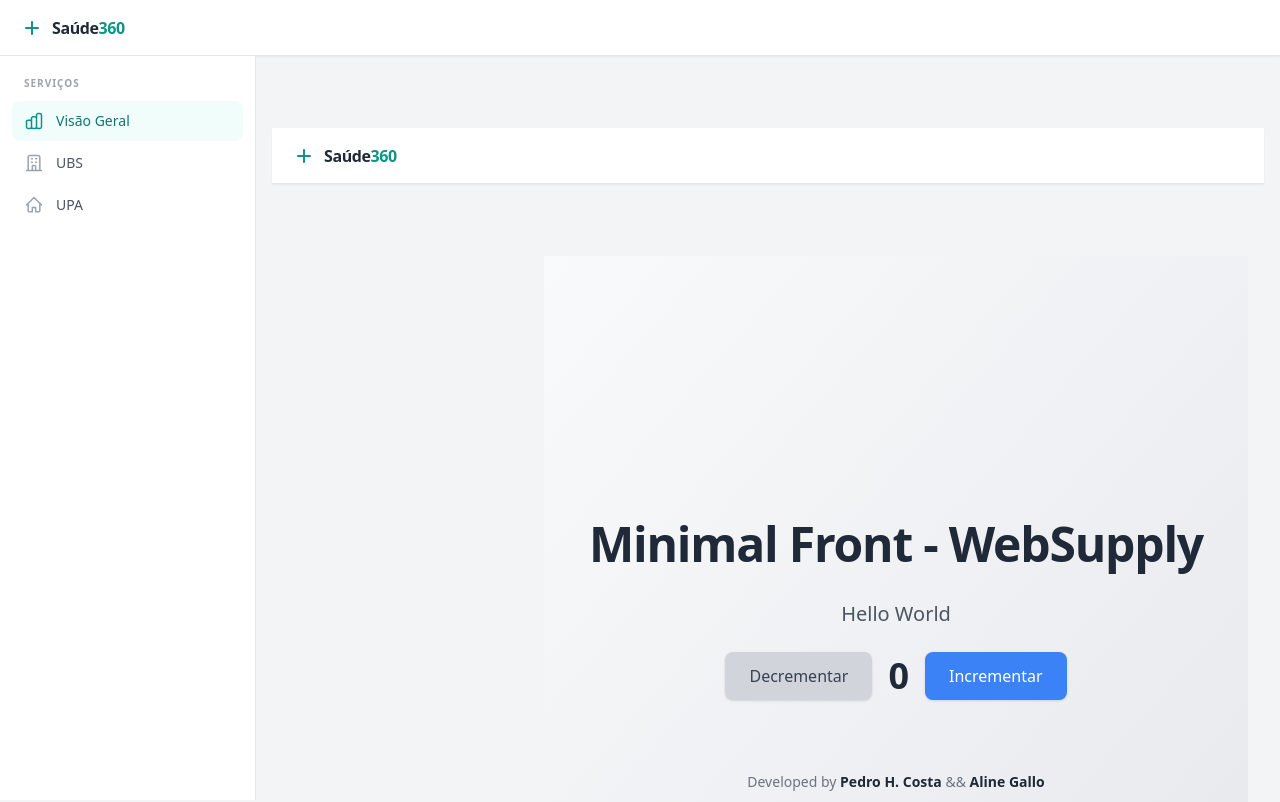
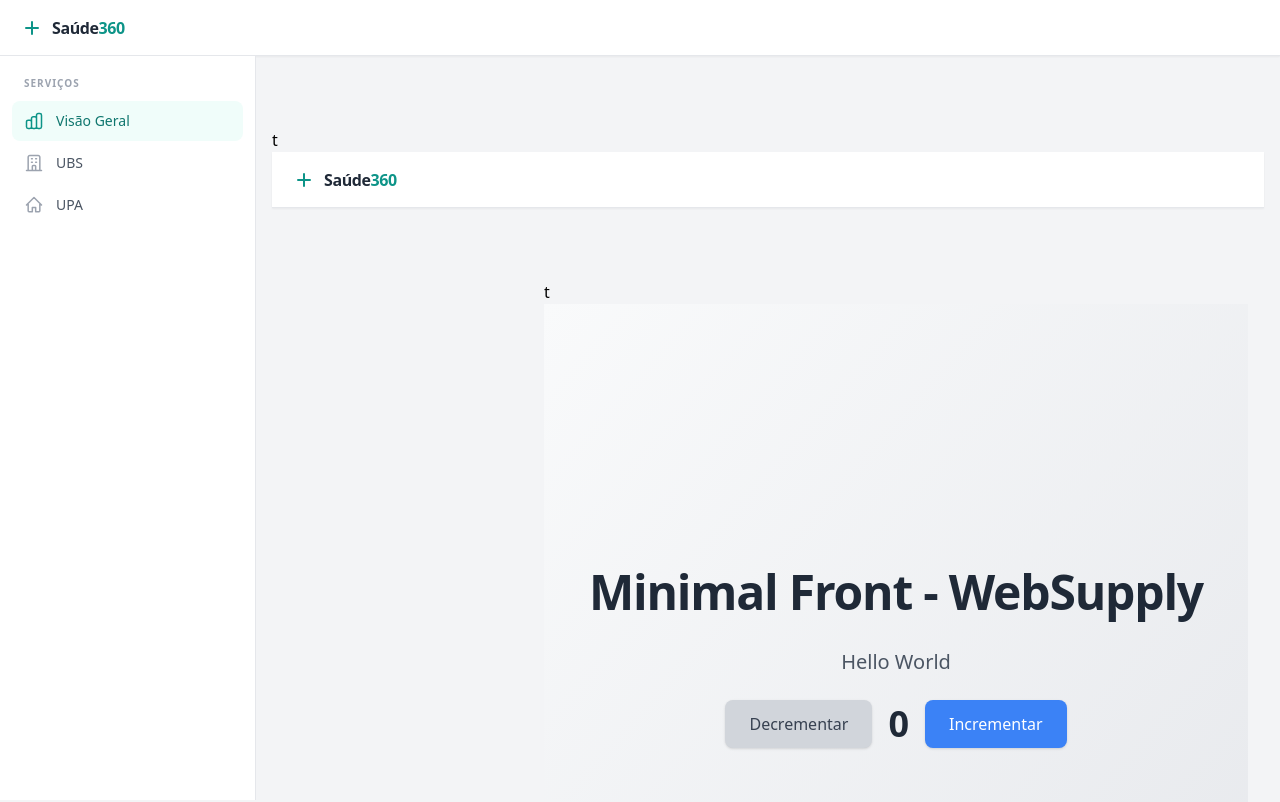
Before and after one commit to Murilovsgama/Saude360, a Vue app: page / in a window 1280 px wide. Shown: the top 802 px of the page. Built offline with nearby package versions, Linux system fonts and the light colour scheme.

Commit message:
Primeiro commit

```diff
--- a/src/shared/Layout/MainLayout.vue
+++ b/src/shared/Layout/MainLayout.vue
@@ -19,6 +19,7 @@ const toggleSidebar = () => {
 
     <div class="pt-14 md:pl-64 flex flex-col min-h-screen">
       <main class="flex-1 p-4">
+      t
         <router-view />
       </main>
 
```
